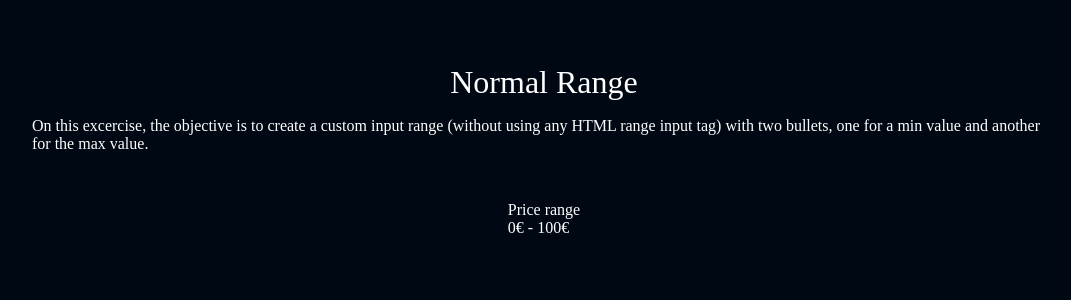
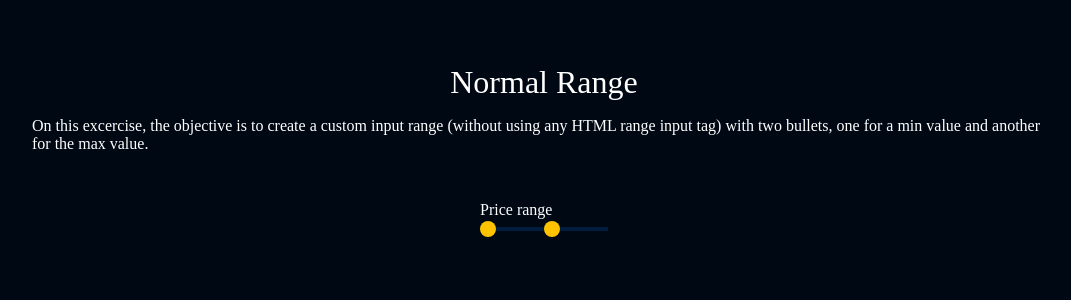
Before and after one commit to sergio-cravas/mca-range-solution, a Next.js app: page /exercise1 in a window 1280 px wide. Shown: the top 300 px of the page, without its empty margins (96-1167 px from the left). Built offline with nearby package versions, Linux system fonts and the light colour scheme.

Commit message:
feat: Updated range input props and added minimum styles

```diff
--- a/app/exercise1/page.tsx
+++ b/app/exercise1/page.tsx
@@ -9,6 +9,8 @@ import styles from './page.module.scss';
 export default function Page() {
   const [min, setMin] = useState<number>(0);
   const [max, setMax] = useState<number>(100);
+
+  const [range, setRange] = useState<[number, number]>([0, 0]);
 
   return (
     <div className={styles.excercise1}>
@@ -22,8 +24,12 @@ export default function Page() {
       <div className={styles['excercise1__solution-links']}>
         <Range
           label="Price range"
-          min={{ value: min, label: `${min}€`, onChange: setMax }}
-          max={{ value: max, label: `${max}€`, onChange: setMin }}
+          rangeValues={[
+            { value: min, label: `${min}€`, onChange: setMin },
+            { value: max, label: `${max}€`, onChange: setMax },
+          ]}
+          onChangeRangeMin={(value) => setRange((prev) => [value, prev[1]])}
+          onChangeRangeMax={(value) => setRange((prev) => [prev[0], value])}
         />
       </div>
     </div>
--- a/shared/components/Range/range.component.tsx
+++ b/shared/components/Range/range.component.tsx
@@ -2,17 +2,20 @@ import styles from './range.module.scss';
 
 type Props = {
   label: string;
-  min: { value: number; label: string; onChange: (value: number) => void };
-  max: { value: number; label: string; onChange: (value: number) => void };
+  rangeValues: { value: number; label: string; onChange?: (value: number) => void }[];
+  onChangeRangeMin: (min: number) => void;
+  onChangeRangeMax: (max: number) => void;
 };
 
-const Range = ({ label, min, max }: Props) => {
+const Range = ({ label, rangeValues, onChangeRangeMin, onChangeRangeMax }: Props) => {
   return (
     <div className={styles.range}>
       <label className={styles.range__label}>{label}</label>
 
-      <div>
-        {min.label} - {max.label}
+      <div className={styles.range__input}>
+        <div className={styles['range__input__bullet']} style={{ left: '50%' }} />
+
+        <div className={styles['range__input__bullet']} style={{ left: '0%' }} />
       </div>
     </div>
   );
--- a/shared/components/Range/range.module.scss
+++ b/shared/components/Range/range.module.scss
@@ -1,2 +1,44 @@
+@import '@/shared/styles/colors.scss';
+
 .range {
+  display: flex;
+  flex-direction: column;
+
+  gap: 0.5rem;
+
+  &__label {
+    font-size: 1rem;
+    font-weight: 500;
+  }
+
+  &__input {
+    position: relative;
+
+    display: flex;
+    align-items: center;
+
+    width: 8rem;
+    height: 0.25rem;
+
+    background-color: $primary-dark;
+
+    &__bullet {
+      position: absolute;
+
+      width: 1rem;
+      height: 1rem;
+      border-radius: 100%;
+      background-color: $accent-color;
+
+      &:hover,
+      &:focus {
+        cursor: grab;
+        background-color: $accent-color-light;
+      }
+
+      &:active {
+        cursor: grabbing;
+      }
+    }
+  }
 }
--- a/shared/styles/colors.scss
+++ b/shared/styles/colors.scss
@@ -1,4 +1,8 @@
 $white: #ffffff;
+
+/*
+    Color palette from: https://coolors.co/palette/000814-001d3d-003566-ffc300-ffd60a
+*/
 
 $dark: #000814;
 $primary-dark: #001d3d;
```
